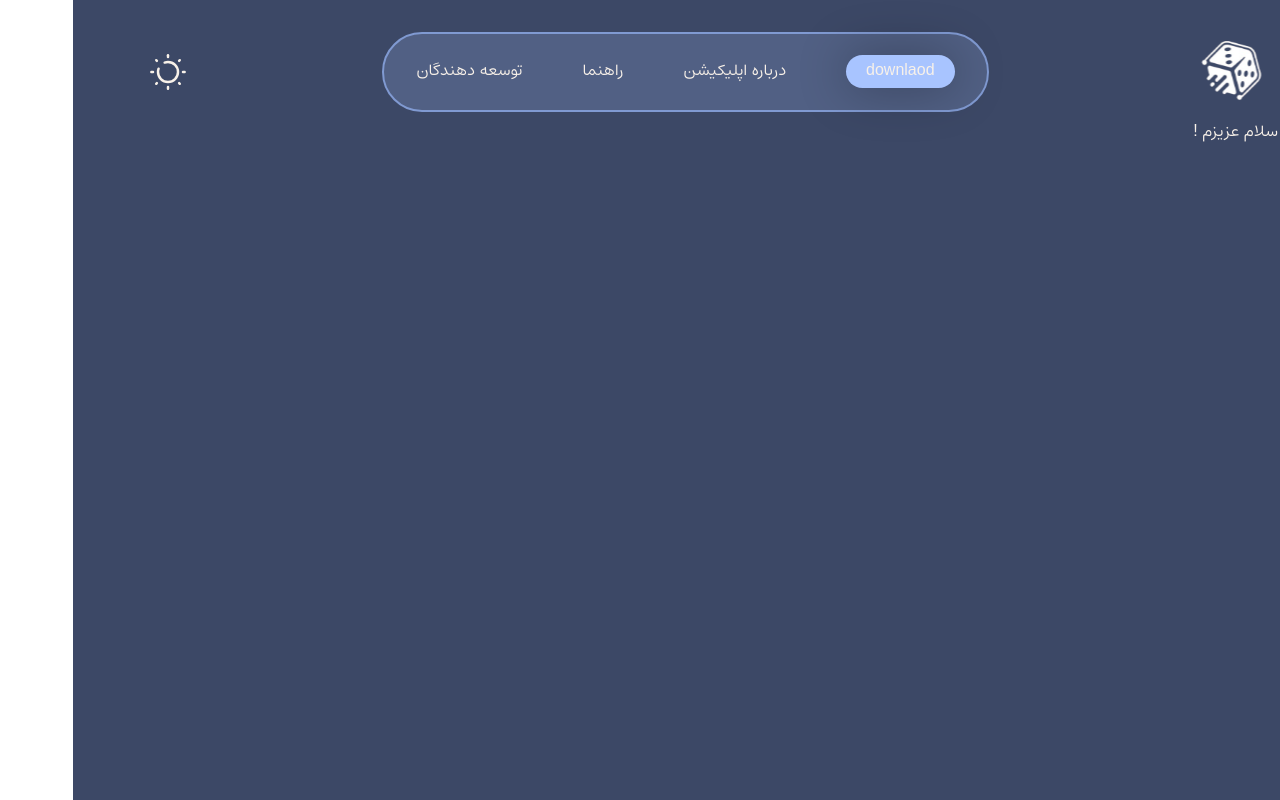
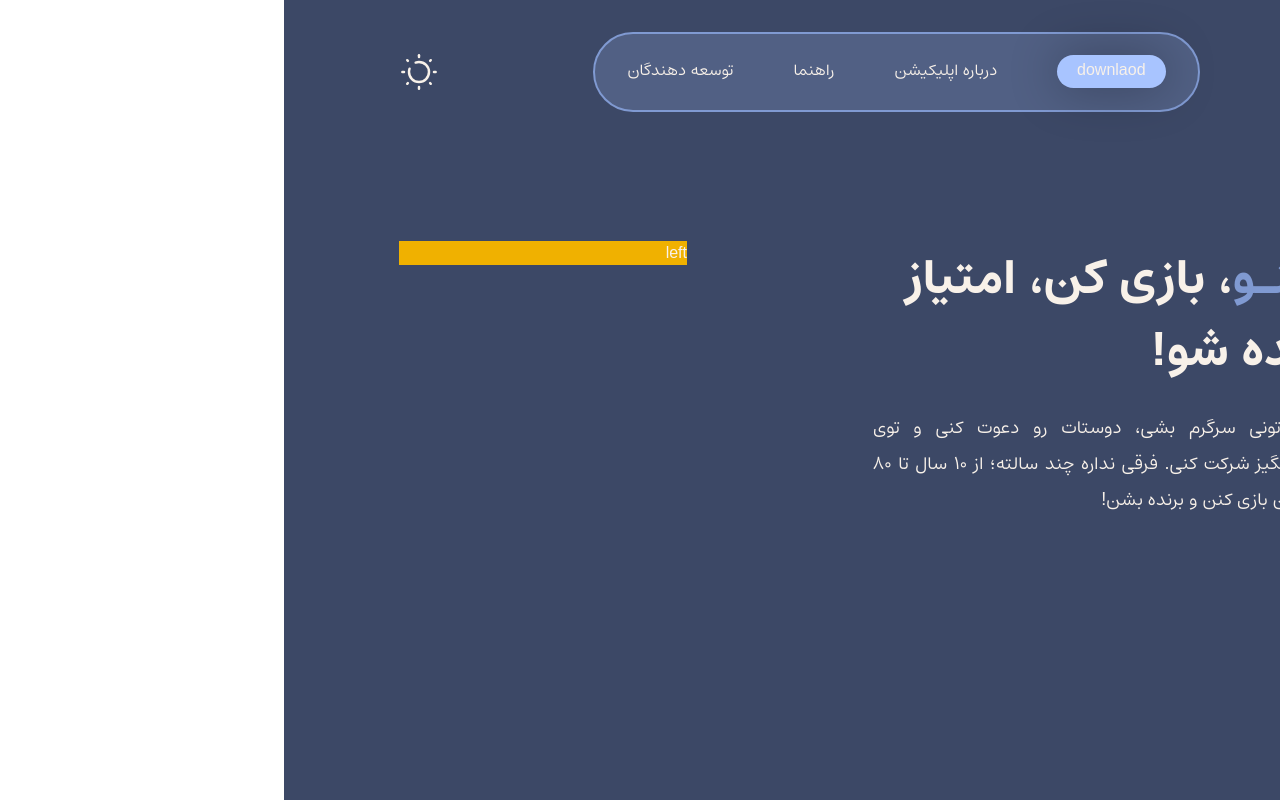
Before and after one commit to buordino/landing, a Next.js app: page / in a window 1280 px wide. Built offline with nearby package versions, Linux system fonts and the light colour scheme.

Commit message:
feat(Hero): add title and description to hero and improve some ui points

```diff
--- a/src/app/layout.tsx
+++ b/src/app/layout.tsx
@@ -21,7 +21,7 @@ export default function RootLayout({
       <body className="bg-background text-white min-h-screen flex flex-col overflow-x-hidden">
         <Header />
         <main className="flex-grow">
-          <div className="max-w-[1300px] mx-auto px-4 lg:px-[75px]">
+          <div className="max-w-[1200px] mx-auto px-4 lg:px-[75px]">
             {children}
           </div>
         </main>
--- a/src/app/page.tsx
+++ b/src/app/page.tsx
@@ -1,7 +1,9 @@
+import Hero from "@/components/sections/Hero";
+
 export default function Home() {
   return (
-    <div>
-      <h1>سلام عزیزم !</h1>
+    <div className="mt-[122px]">
+      <Hero />
     </div>
   );
 }
--- a/src/components/Header.tsx
+++ b/src/components/Header.tsx
@@ -5,7 +5,7 @@ import Logo from "./ui/Logo";
 const Header = () => {
   return (
     <header>
-      <div className="px-4 lg:px-[75px] pt-2 md:pt-6 flex flex-row items-center justify-between gap-4 max-w-[1300px] mx-auto">
+      <div className="px-4 lg:px-[75px] pt-2 md:pt-6 flex flex-row items-center justify-between gap-4 max-w-[1200px] mx-auto">
         <Logo />
         <HeaderNav />
         <ThemeController />
--- /dev/null
+++ b/src/components/sections/Hero.tsx
@@ -0,0 +1,22 @@
+const Hero = () => {
+  return (
+    <section>
+      <div className="flex flex-row items-start justify-between gap-[60px]">
+        <div className="basis-xl space-y-6">
+          <h1 className="text-5xl font-bold leading-18 ">
+            با <span className="text-light-primary">بـردیـنـو</span>، بازی کن،
+            امتیاز<br /> بگیر، برنده شو!
+          </h1>
+          <p className="font-normal text-lg leading-9 text-justify">
+            با بردینو هر روز می‌تونی سرگرم بشی، دوستات رو دعوت کنی و توی
+            قرعه‌کشی‌های هیجان‌انگیز شرکت کنی. فرقی نداره چند سالته؛ از ۱۰ سال
+            تا ۸۰ سال، اینجا همه می‌تونن بازی کنن و برنده بشن!
+          </p>
+        </div>
+        <div className="bg-yellow-500 basis-2xs">left</div>
+      </div>
+    </section>
+  );
+};
+
+export default Hero;
```
